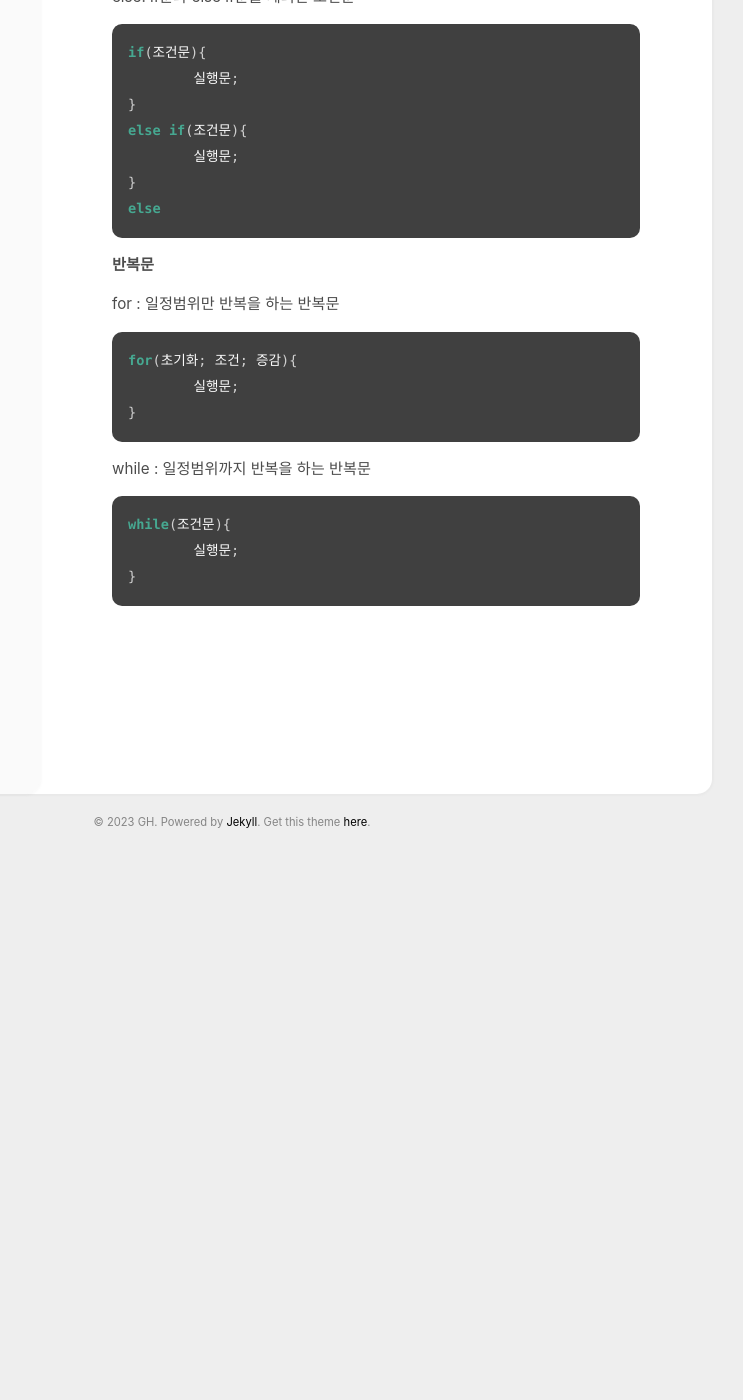
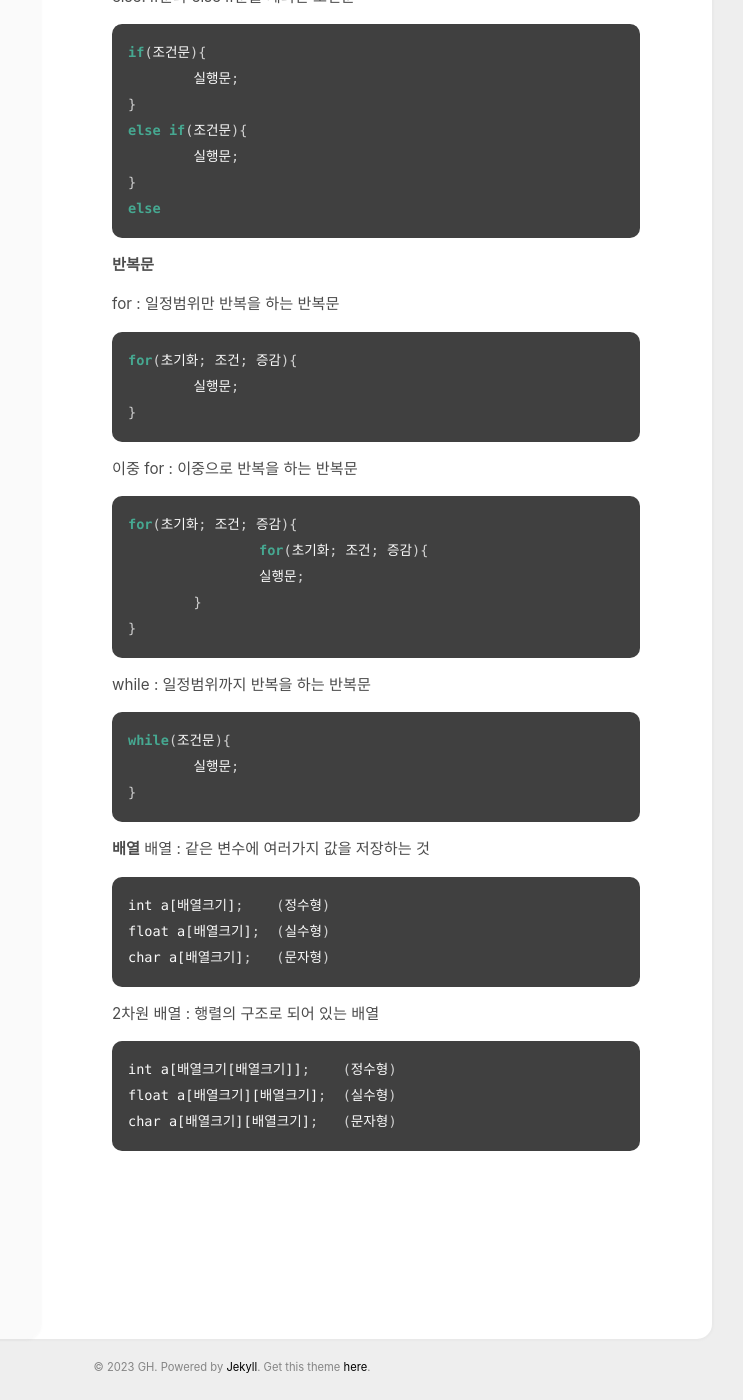
Before and after one commit to bandal07/blog, a Jekyll site: the page built from _posts/2023-03-12-C언어 명령어.md, in a window 1280 px wide and 1400 px high, scrolled down 1499 px. Shown: the whole window, without its empty margins (408-1151 px from the left). Built offline with Jekyll 4.4.1, drawn with Linux system fonts in a browser that asks for light colours; before the commit the page ends 2354 px from its top, so only the background shows below that.

Commit message:
재수정2

````diff
--- a/_posts/2023-03-12-C언어 명령어.md
+++ b/_posts/2023-03-12-C언어 명령어.md
@@ -84,6 +84,14 @@ for(초기화; 조건; 증감){
 	실행문;
 }
 ```
+이중 for : 이중으로 반복을 하는 반복문
+```bash
+for(초기화; 조건; 증감){
+		for(초기화; 조건; 증감){
+		실행문;
+	}
+}
+```
 
 while : 일정범위까지 반복을 하는 반복문
 ```bash
@@ -91,3 +99,16 @@ while(조건문){
 	실행문;
 }
 ```
+**배열**
+배열 : 같은 변수에 여러가지 값을 저장하는 것
+```bash
+int a[배열크기];    (정수형)
+float a[배열크기];  (실수형)
+char a[배열크기];   (문자형)
+```
+2차원 배열 : 행렬의 구조로 되어 있는 배열
+```bash
+int a[배열크기[배열크기]];    (정수형)
+float a[배열크기][배열크기];  (실수형)
+char a[배열크기][배열크기];   (문자형)
+```
````
